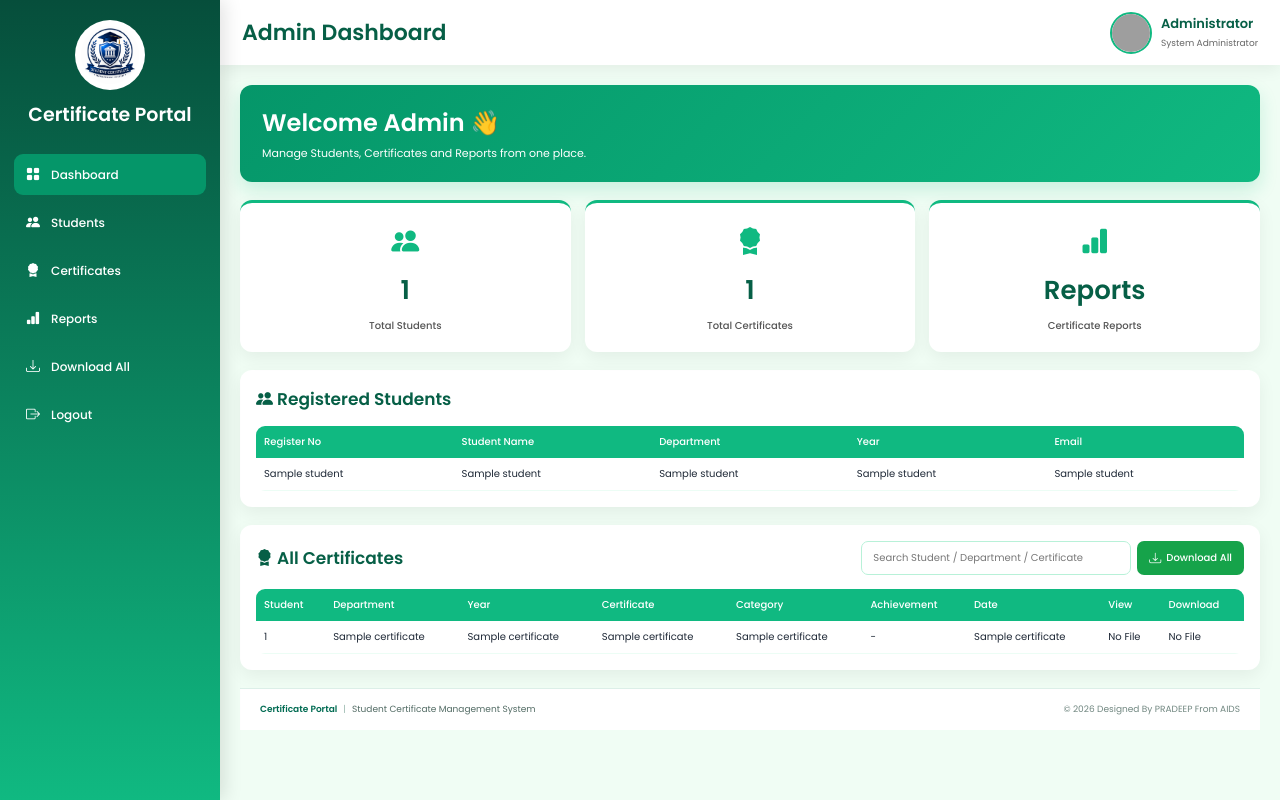
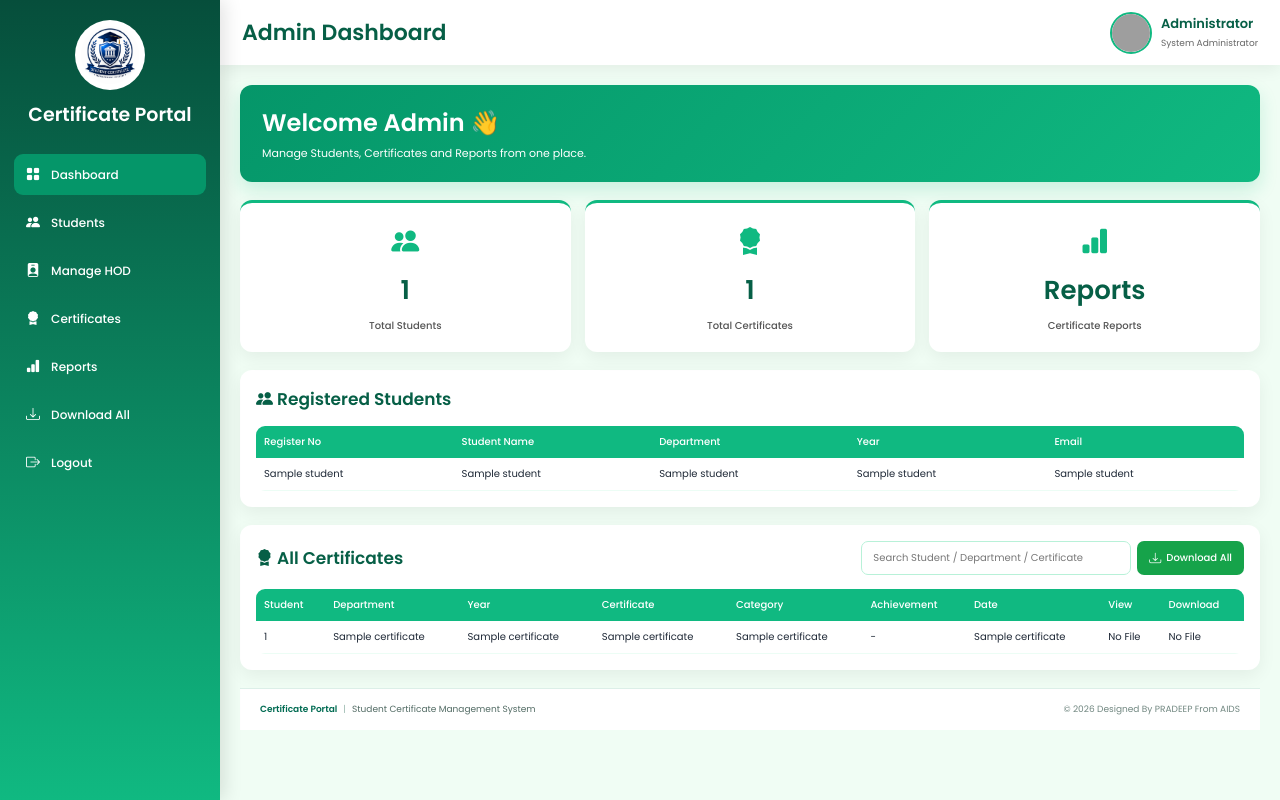
Before and after one commit to pradee-codex/student-certificate-system, a Flask app: template templates/admin/dashboard.html in a window 1280 px wide. Run offline with Flask 3, Linux system fonts and the light colour scheme; the template is opened without the code that fills it: most values are stand-ins (such as "Sample title", 1, 10 or a date in 2020); some libraries are stand-ins or nearby versions; grey boxes are pictures that could not be loaded.

Commit message:
Add Manage HOD to admin dashboard

```diff
--- a/templates/admin/dashboard.html
+++ b/templates/admin/dashboard.html
@@ -41,6 +41,9 @@
 
     <ul>
 
+
+        <!-- DASHBOARD -->
+
         <li class="active">
 
             <a href="/admin">
@@ -53,6 +56,8 @@
 
         </li>
 
+
+        <!-- STUDENTS -->
 
         <li>
 
@@ -67,6 +72,23 @@
         </li>
 
 
+        <!-- MANAGE HOD -->
+
+        <li>
+
+            <a href="{{ url_for('manage_hod') }}">
+
+                <i class="bi bi-person-badge-fill"></i>
+
+                Manage HOD
+
+            </a>
+
+        </li>
+
+
+        <!-- CERTIFICATES -->
+
         <li>
 
             <a href="#certificates">
@@ -79,6 +101,8 @@
 
         </li>
 
+
+        <!-- REPORTS -->
 
         <li>
 
@@ -93,6 +117,8 @@
         </li>
 
 
+        <!-- DOWNLOAD ALL -->
+
         <li>
 
             <a href="/download_all">
@@ -106,6 +132,8 @@
         </li>
 
 
+        <!-- LOGOUT -->
+
         <li>
 
             <a href="/logout">
@@ -117,6 +145,7 @@
             </a>
 
         </li>
+
 
     </ul>
 
@@ -200,6 +229,8 @@
         <div class="stats">
 
 
+            <!-- TOTAL STUDENTS -->
+
             <div class="stat-card">
 
                 <i class="bi bi-people-fill"></i>
@@ -216,6 +247,8 @@
 
 
 
+            <!-- TOTAL CERTIFICATES -->
+
             <div class="stat-card">
 
                 <i class="bi bi-award-fill"></i>
@@ -231,6 +264,8 @@
             </div>
 
 
+
+            <!-- REPORTS -->
 
             <div class="stat-card">
 
@@ -281,15 +316,25 @@
 
                     <tr>
 
-                        <th>Register No</th>
+                        <th>
+                            Register No
+                        </th>
 
-                        <th>Student Name</th>
+                        <th>
+                            Student Name
+                        </th>
 
-                        <th>Department</th>
+                        <th>
+                            Department
+                        </th>
 
-                        <th>Year</th>
+                        <th>
+                            Year
+                        </th>
 
-                        <th>Email</th>
+                        <th>
+                            Email
+                        </th>
 
                     </tr>
 
@@ -405,23 +450,41 @@
 
                     <tr>
 
-                        <th>Student</th>
+                        <th>
+                            Student
+                        </th>
 
-                        <th>Department</th>
+                        <th>
+                            Department
+                        </th>
 
-                        <th>Year</th>
+                        <th>
+                            Year
+                        </th>
 
-                        <th>Certificate</th>
+                        <th>
+                            Certificate
+                        </th>
 
-                        <th>Category</th>
+                        <th>
+                            Category
+                        </th>
 
-                        <th>Achievement</th>
+                        <th>
+                            Achievement
+                        </th>
 
-                        <th>Date</th>
+                        <th>
+                            Date
+                        </th>
 
-                        <th>View</th>
+                        <th>
+                            View
+                        </th>
 
-                        <th>Download</th>
+                        <th>
+                            Download
+                        </th>
 
                     </tr>
 
@@ -516,10 +579,7 @@
 
 
 
-                        <!-- ==================================================
-                             VIEW CERTIFICATE
-                             FIXED GOOGLE DRIVE VIEW
-                        ================================================== -->
+                        <!-- VIEW -->
 
                         <td>
 
@@ -550,10 +610,7 @@
 
 
 
-                        <!-- ==================================================
-                             DOWNLOAD CERTIFICATE
-                             FLASK DOWNLOAD ROUTE
-                        ================================================== -->
+                        <!-- DOWNLOAD -->
 
                         <td>
 
```
